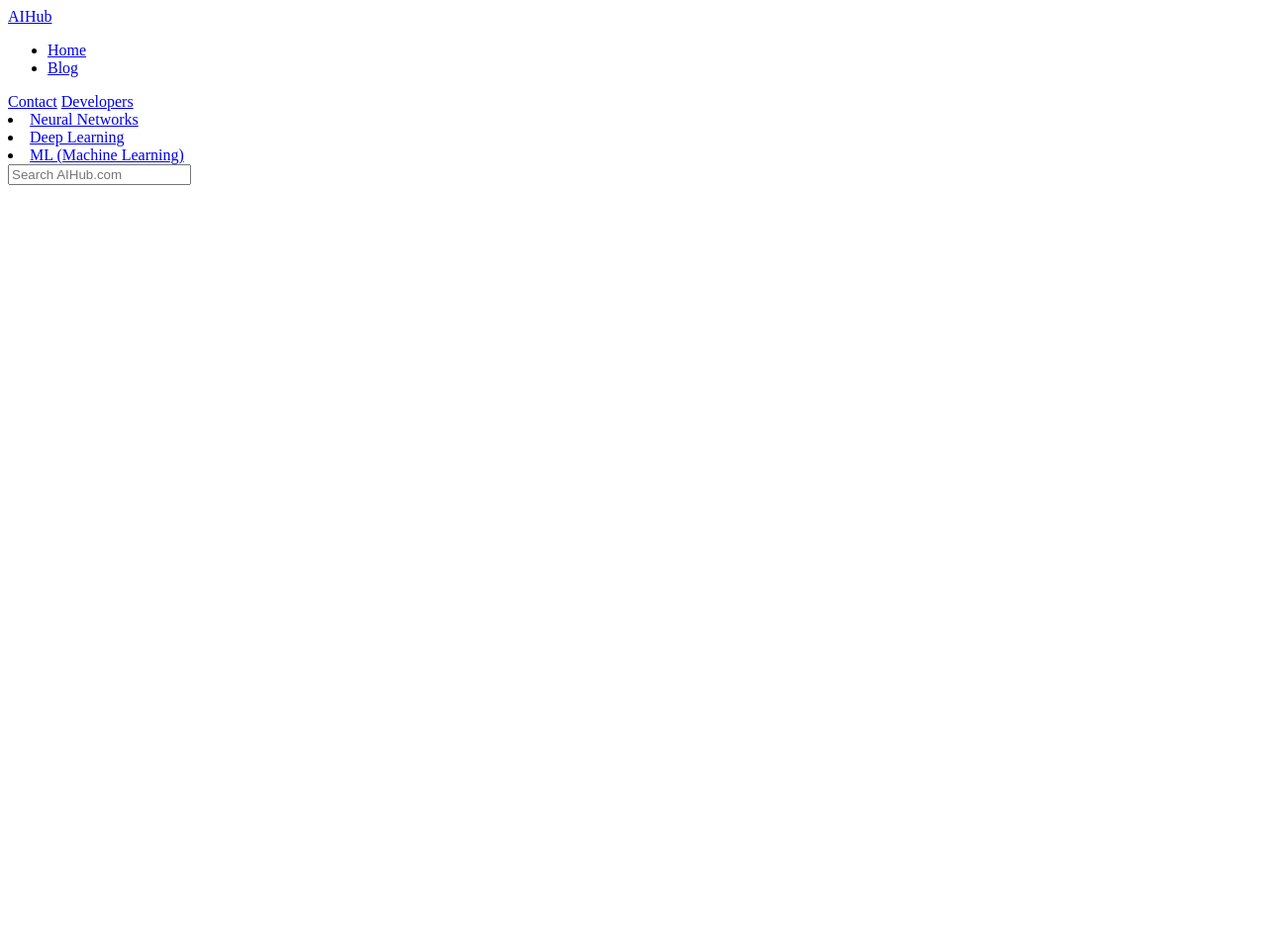
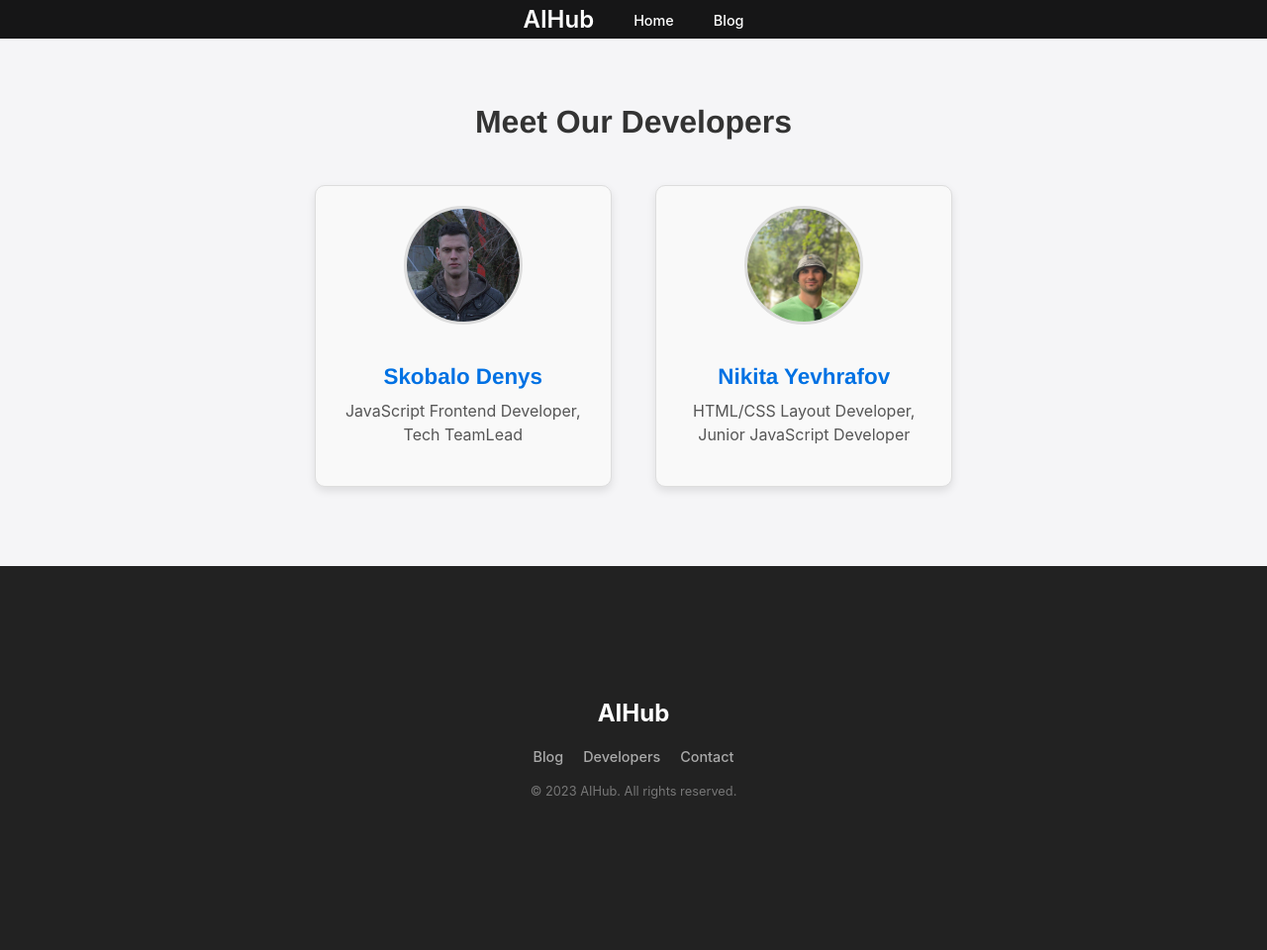
Before and after one commit to DenysSkobalo/Projet-Binome-Frontend, a plain HTML site: page pages/developers.html in a window 1280 px wide. Shown: the whole page at 99% size. Before the commit the page ends 800 px from the top, so only its background shows below. Drawn offline with Linux system fonts and the light colour scheme.

Commit message:
feat: Add about developers page

```diff
--- /dev/null
+++ b/css/developers.css
@@ -0,0 +1,126 @@
+/* Робимо контейнер сторінки гнучким */
+html, body {
+	height: 100%;
+	margin: 0;
+	display: flex;
+	flex-direction: column;
+}
+
+.page-container {
+	display: flex;
+	flex-direction: column;
+	min-height: 100vh; /* Розтягує контейнер на всю висоту екрану */
+}
+
+.developers {
+	max-width: 1200px;
+	margin: 40px auto;
+	padding: 20px;
+	text-align: center;
+}
+
+.developers h2 {
+	font-size: 2em;
+	margin-bottom: 20px;
+}
+
+/* Картки розробників */
+.developer-card {
+	display: inline-block;
+	width: 300px;
+	margin: 20px;
+	padding: 20px;
+	border: 1px solid #ddd;
+	border-radius: 10px;
+	box-shadow: 0px 4px 8px rgba(0, 0, 0, 0.1);
+	background-color: #f9f9f9;
+	text-align: center;
+	transition: transform 0.3s ease;
+}
+
+.developer-card:hover {
+	transform: translateY(-5px); /* Ефект підйому картки при наведенні */
+}
+
+/* Фото розробників як коло */
+.developer-card img {
+	width: 120px;
+	height: 120px;
+	border-radius: 50%; /* Робить фото круглим */
+	object-fit: cover;
+	margin-bottom: 15px;
+	border: 3px solid #ddd; /* Невелика рамка навколо фото */
+}
+
+/* Інформація про розробника */
+.developer-info h3 {
+	font-size: 1.4em;
+	margin: 15px 0 5px;
+}
+
+.developer-info p {
+	font-size: 1em;
+	color: #555;
+}
+
+footer {
+	background-color: #222;
+	color: #fff;
+	padding: 131px 0;
+	text-align: center;
+	font-size: 0.9rem;
+}
+
+.footer-container {
+	max-width: 1200px;
+	margin: 0 auto;
+	padding: 0 20px;
+	display: flex;
+	flex-direction: column;
+	align-items: center;
+	gap: 15px;
+}
+
+/* Додаткові стилі для футера */
+.footer-logo a {
+	color: #fff;
+	font-size: 1.5rem;
+	font-weight: bold;
+	text-decoration: none;
+}
+
+.footer-links {
+	display: flex;
+	gap: 20px;
+	flex-wrap: wrap;
+}
+
+.footer-links a {
+	color: #aaa;
+	text-decoration: none;
+	font-weight: 500;
+}
+
+.footer-links a:hover {
+	color: #fff;
+}
+
+.footer-social {
+	display: flex;
+	gap: 15px;
+}
+
+.footer-social .social-icon {
+	color: #aaa;
+	font-size: 1rem;
+	text-decoration: none;
+}
+
+.footer-social .social-icon:hover {
+	color: #fff;
+}
+
+.footer-copyright {
+	font-size: 0.8rem;
+	color: #777;
+}
--- a/pages/developers.html
+++ b/pages/developers.html
@@ -1,11 +1,18 @@
 <!DOCTYPE html>
 <html lang="en">
+
 <head>
 	<meta charset="UTF-8">
 	<meta name="viewport" content="width=device-width, initial-scale=1.0">
-	<title>Document</title>
+	<link rel="stylesheet" href="../css/reset.css">
+	<link rel="stylesheet" href="../css/main.css">
+	<link rel="stylesheet" href="../css/navbar.css">
+	<link rel="stylesheet" href="../css/developers.css">
+	<title>Developers</title>
 </head>
+
 <body>
+	<div class="ppage-container">
 		<nav>
 			<div class="container">
 				<a href="index.html" class="logo">AIHub</a>
@@ -38,7 +45,45 @@
 				</div>
 			</div>
 		</nav>
+
+
+
+		<section class="developers">
+			<h2>Meet Our Developers</h2>
+			<div class="developer-card">
+				<img src="../assets/images/photo_dev/denys.jpg" alt="JavaScript Frontend Developer">
+				<div class="developer-info">
+					<h3>Skobalo Denys</h3>
+					<p>JavaScript Frontend Developer, Tech TeamLead</p>
+				</div>
+			</div>
+			<div class="developer-card">
+				<img src="../assets/images/photo_dev/nikita.jpg" alt="HTML CSS Developer">
+				<div class="developer-info">
+					<h3>Nikita Yevhrafov</h3>
+					<p>HTML/CSS Layout Developer, Junior JavaScript Developer</p>
+				</div>
+			</div>
+		</section>
+
+
+		<footer>
+			<div class="footer-container">
+				<div class="footer-logo">
+					<a href="index.html">AIHub</a>
+				</div>
+				<div class="footer-links">
+					<a href="blog.html">Blog</a>
+					<a href="developers.html">Developers</a>
+					<a href="contacts.html">Contact</a>
+				</div>
+				<p class="footer-copyright">© 2023 AIHub. All rights reserved.</p>
+			</div>
+		</footer>
+	</div>
+
+	<script src="../js/navbar.js"></script>
 	<script src="../js/search.js"></script>
-	<script src="../js/navbar.js"></script>
 </body>
+
 </html>
```
Also changed, not shown: pages/info_user.html (+1 -0 lines), assets/images/photo_dev/denys.jpg (added), assets/images/photo_dev/nikita.jpg (added). Lines whose indentation alone changed are shown as unchanged.
